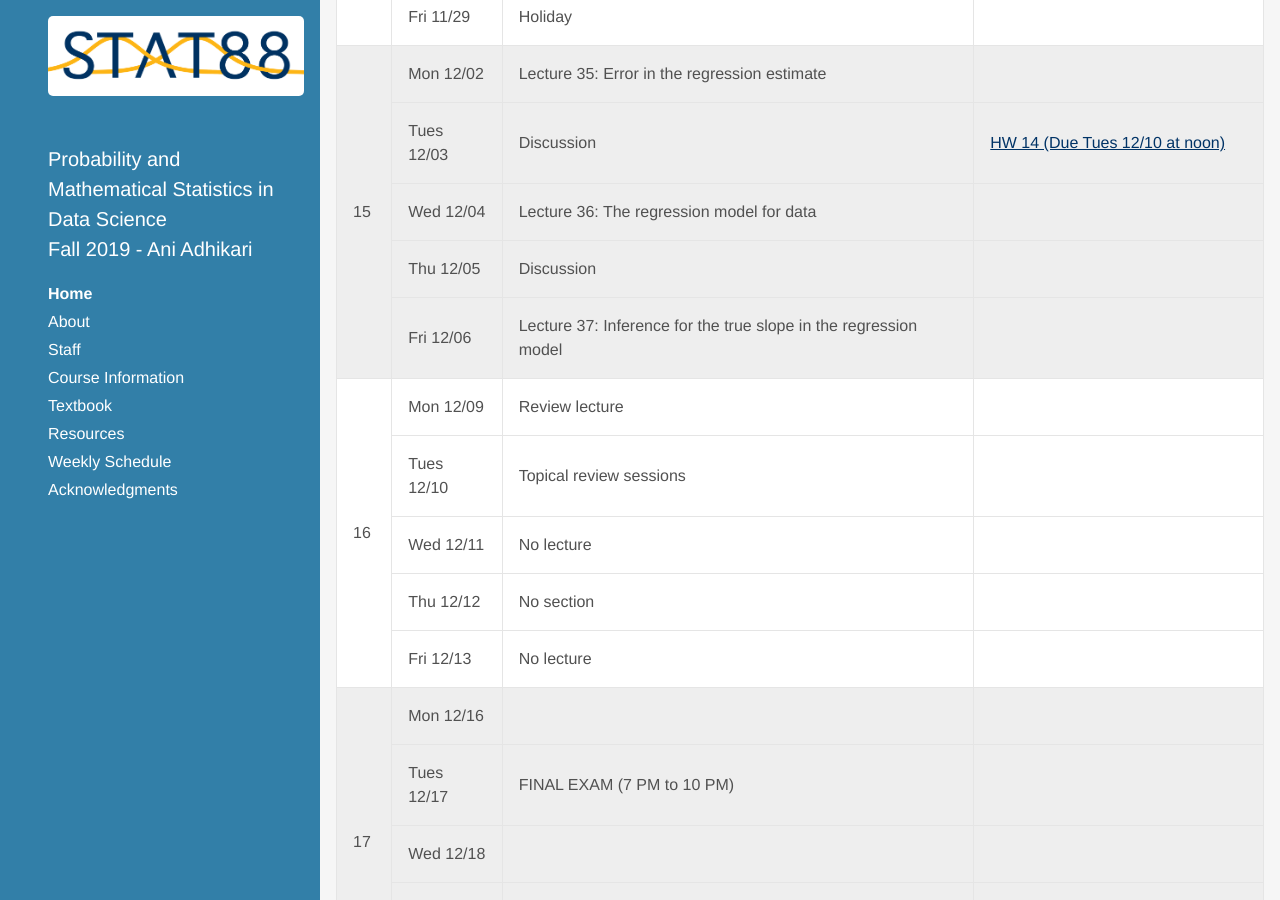
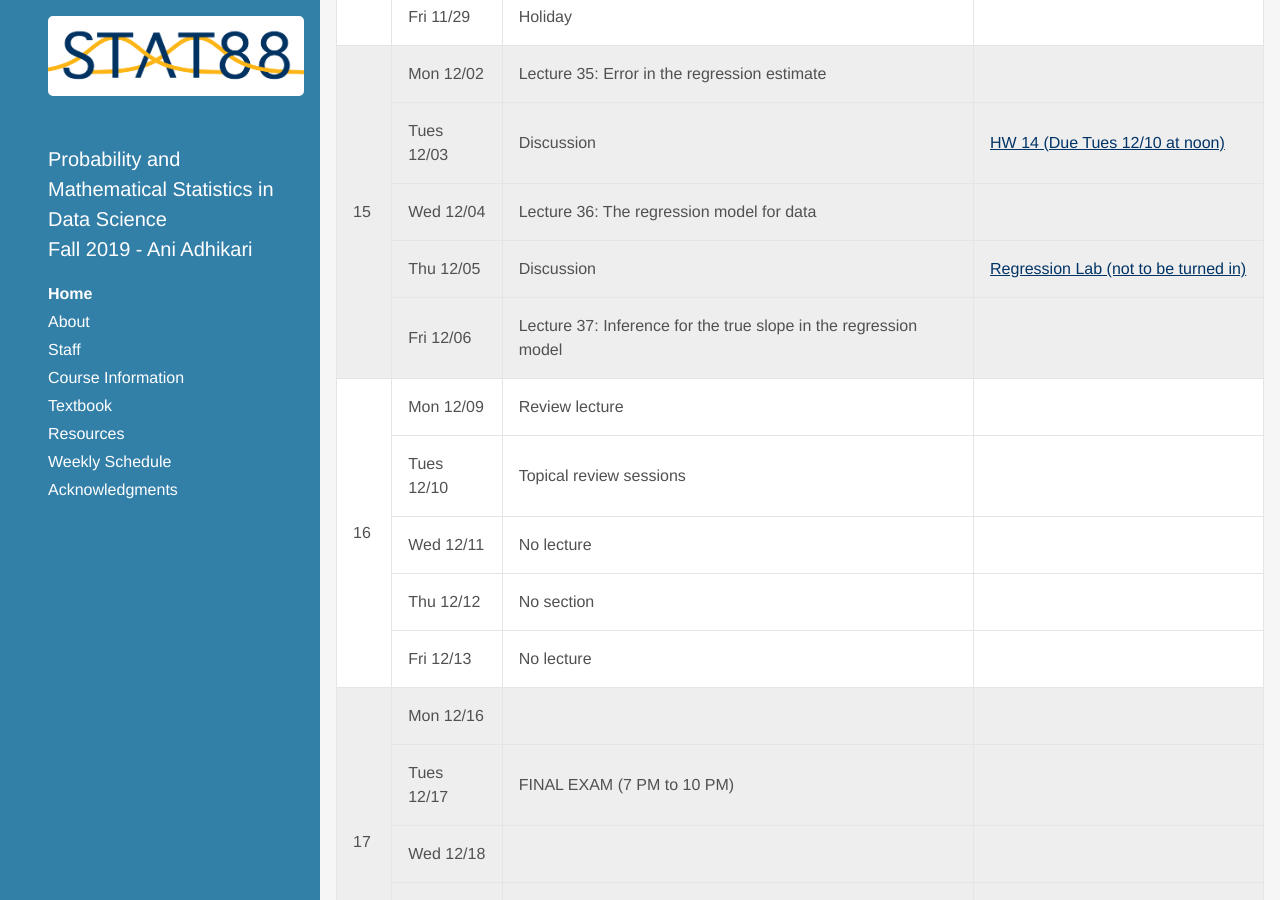
Before and after one commit to stat88/stat88.github.io, a Jekyll site: the page built from index.html, in a window 1280 px wide and 900 px high, scrolled down 4858 px. Built offline with Jekyll 4.4.1, drawn with Linux system fonts in a browser that asks for light colours; some web fonts are replaced; the list of posts is cut into pages by our own code.

Commit message:
Adding regression lab

```diff
--- a/_data/syllabus2.yml
+++ b/_data/syllabus2.yml
@@ -279,6 +279,9 @@ weeks:
       content: "Lecture 36: The regression model for data"
     - date: Thu 12/05
       content: "Discussion"
+      assignments:
+        - name: Regression Lab (not to be turned in)
+          url: http://prob140.datahub.berkeley.edu/hub/user-redirect/git-pull?repo=https://github.com/stat88/content-fa19&branch=master&subPath=section/Thurs_12_05_Section.ipynb
     - date: Fri 12/06
       content: "Lecture 37: Inference for the true slope in the regression model"
 
```
